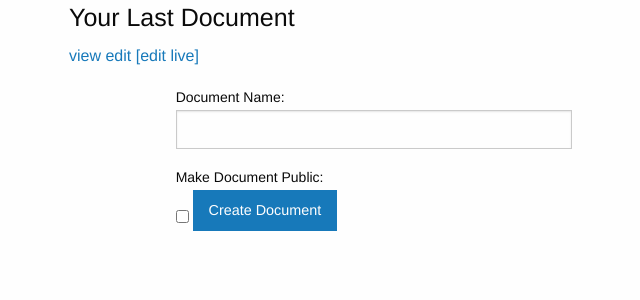
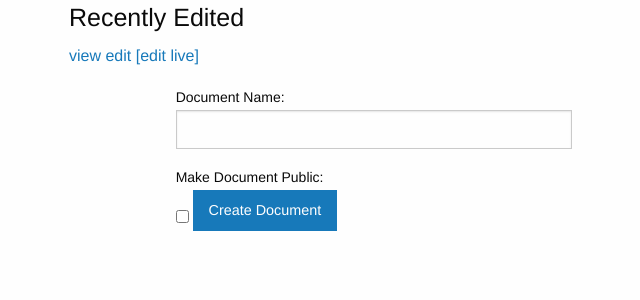
Before and after one commit to spearsmike/OverleafClone, a Django app: page / in a window 1280 px wide. Shown: the part 55-355 px from the top of the page, without its empty margins (266-906 px from the left). Run offline with Django 3.2, Linux system fonts and the light colour scheme; the visitor is signed in with stand-in values (Sample User, id 1); data that the repository does not hold is empty; some libraries are stand-ins or nearby versions.

Commit message:
Fix most recent document.

```diff
--- a/mysite/myapp/templates/dashboard.html
+++ b/mysite/myapp/templates/dashboard.html
@@ -6,7 +6,7 @@
 
 <div class="grid-x grid-padding-x">
 <div class="large-6 medium-10 small-12 large-offset-3 medium-offset-1 cell">
-    <h4>Your Last Document</h4>
+    <h4>Recently Edited</h4>
     <h5>{{ document.docName }}</h5>
     <p>
         <a href="/view_doc/{{ document.id }}">view</a>
--- a/mysite/myapp/views.py
+++ b/mysite/myapp/views.py
@@ -190,7 +190,7 @@
     else:
         document_form = forms.CreateDocumentForm()
 
-    document = (models.DocumentModel.objects.filter(author=request.user) | models.DocumentModel.objects.filter(public=True).order_by('uploadDate')).first()
+    document = (models.DocumentModel.objects.filter(author=request.user) | models.DocumentModel.objects.filter(public=True)).order_by('editDateTime').last()
     context = {
         "title":"Landing",
         "document":document,
```
